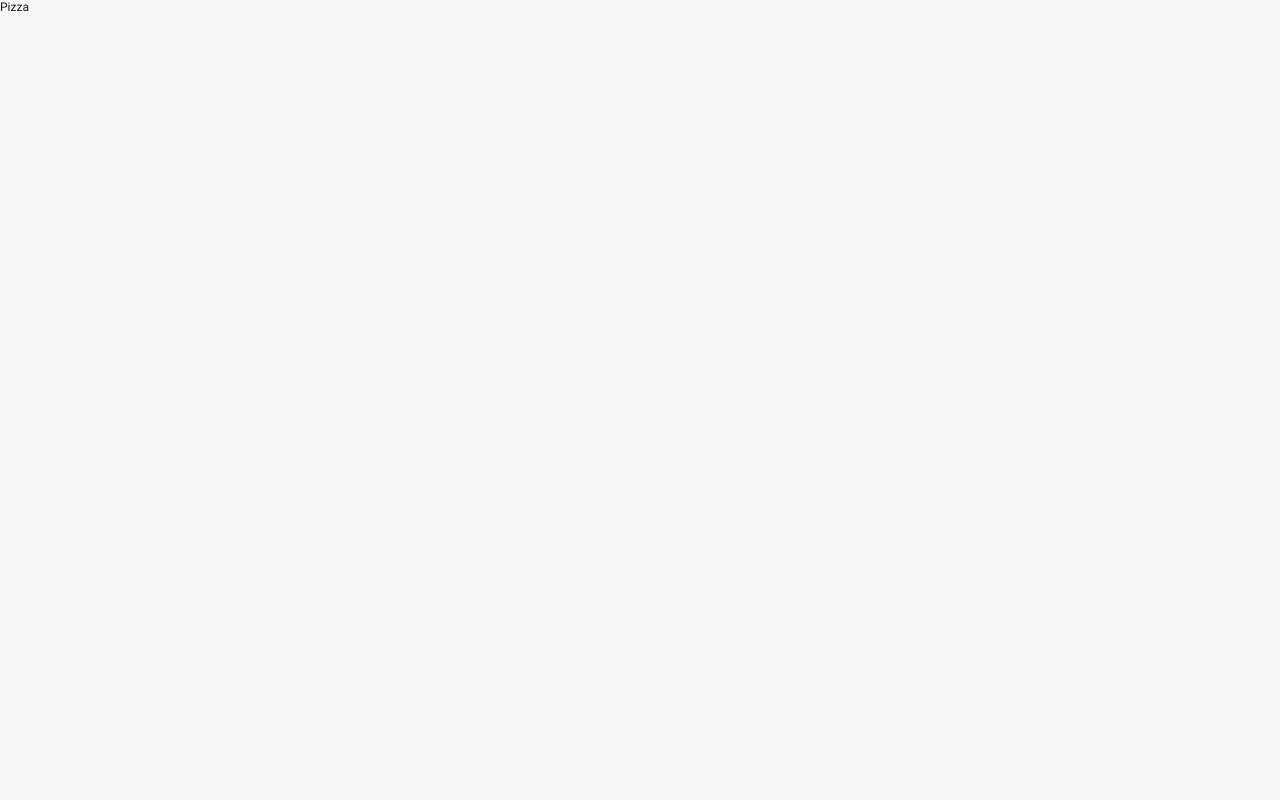
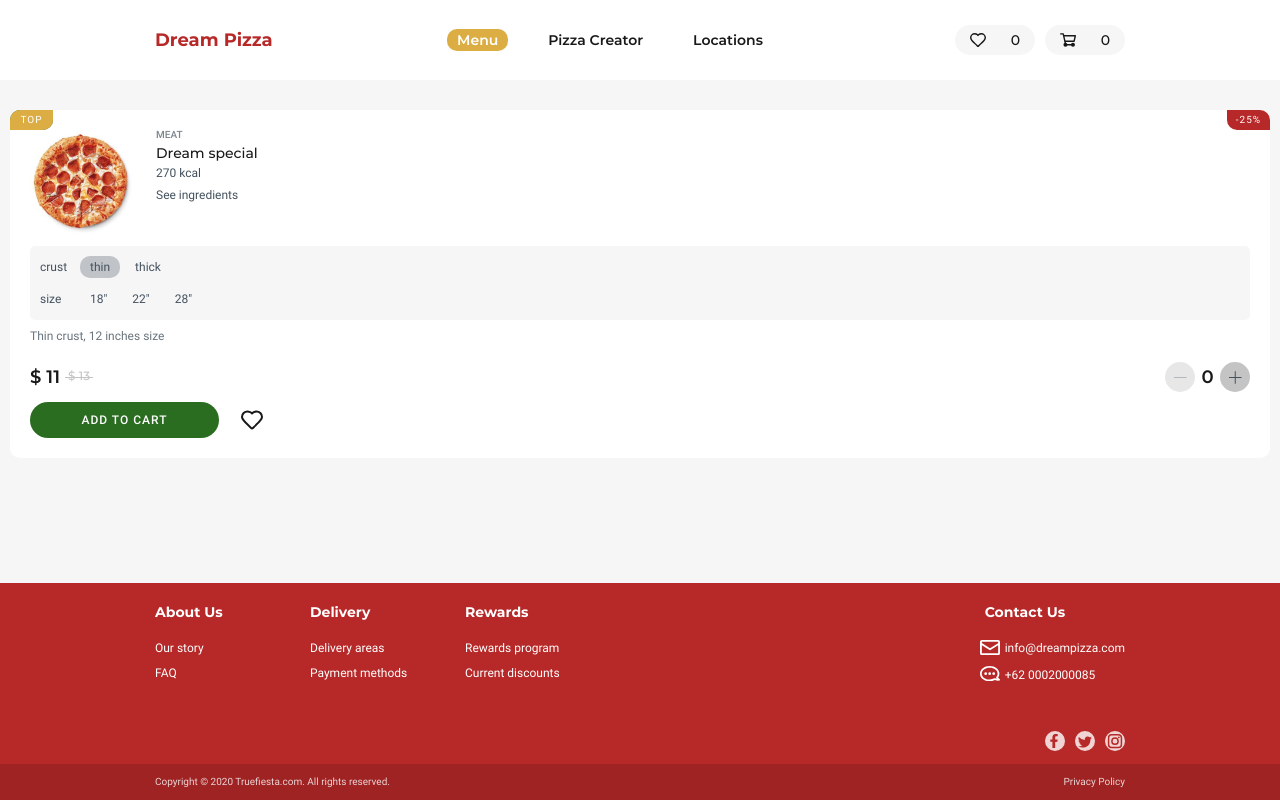
Before and after one commit to truefiesta/dream-pizza, a React app: page /pizza in a window 1280 px wide. Built offline with nearby package versions, Linux system fonts and the light colour scheme.

Commit message:
Add pizza page

```diff
--- a/src/components/app/app.css
+++ b/src/components/app/app.css
@@ -53,6 +53,10 @@
 .favorites-list-section {
   margin: 0 auto;
   margin-bottom: 50px;
+}
+
+.pizza-page .wrapper {
+  padding-top: 30px;
 }
 
 @media (min-width: 320px) {
--- a/src/pages/pizza.jsx
+++ b/src/pages/pizza.jsx
@@ -1,7 +1,21 @@
 import React from "react";
+import Header from "../components/header/header.jsx";
+import CardDetails from "../components/card-details/card-details.jsx";
+import Footer from "../components/footer/footer.jsx";
 
 const Pizza = () => {
-  return <div>Pizza</div>;
+  return (
+    <>
+      <Header />
+      <main className="pizza-page">
+        <div className="wrapper">
+          <h1 className="visually-hidden">Pizza page</h1>
+          <CardDetails />
+        </div>
+      </main>
+      <Footer />
+    </>
+  );
 };
 
 export default Pizza;
```
